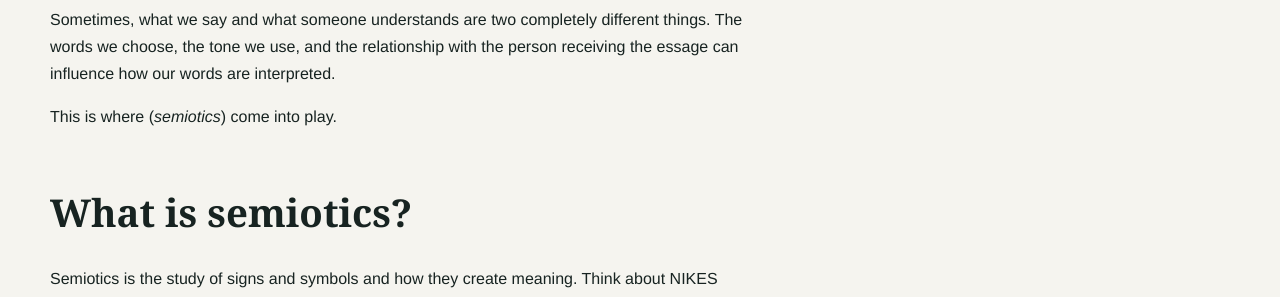
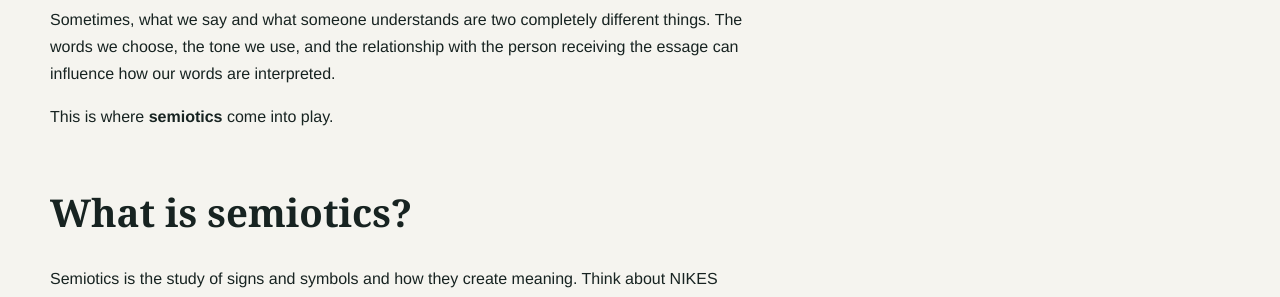
Before and after one commit to abbyduffer12/comm-primer, a Jekyll site: the page built from pages/meaning-and-culture.md, in a window 1280 px wide and 1400 px high, scrolled down 359 px. Shown: the part 152-449 px from the top of the window. Built offline with Jekyll 4.4.1, drawn with Linux system fonts in a browser that asks for light colours.

```diff
--- a/pages/meaning-and-culture.md
+++ b/pages/meaning-and-culture.md
@@ -8,7 +8,7 @@ title: "Meaning and culture"
 
 Sometimes, what we say and what someone understands are two completely different things. The words we choose, the tone we use, and the relationship with the person receiving the essage can influence how our words are interpreted.
 
-This is where (*semiotics*) come into play.
+This is where **semiotics** come into play.
 
 ## What is semiotics?
 
@@ -38,7 +38,7 @@ From a semiotic perspective, the words and tone are signs that help us understan
 
 However, not everyone will react the same way. One person might appreciate the more thoughtful wording, while another might find it unnatural.
 
-(*The words we choose matter because meaning comes from more than just what a message says. It also comes from how the message is expressed and understood.*)
+**The words we choose matter because meaning comes from more than just what a message says. It also comes from how the message is expressed and understood.**
 
 ### What should you remember?
 
```
